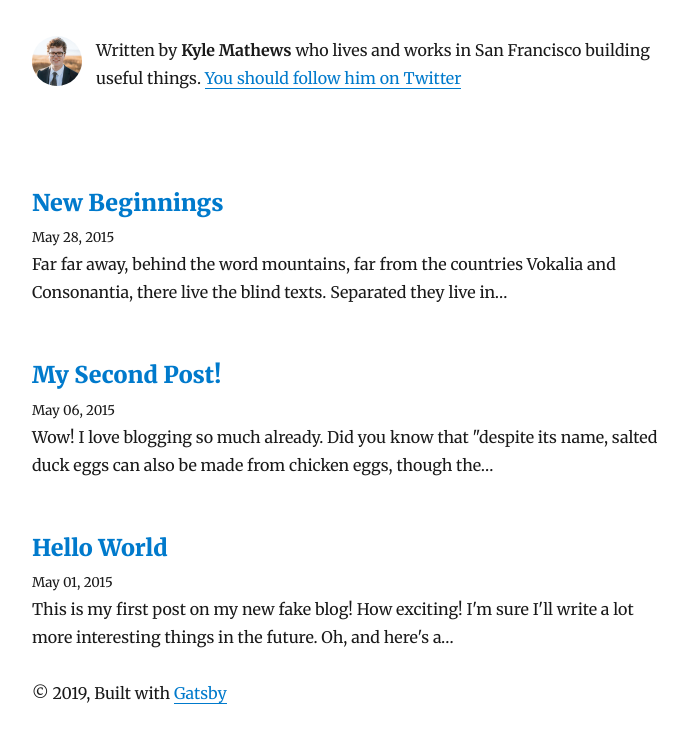
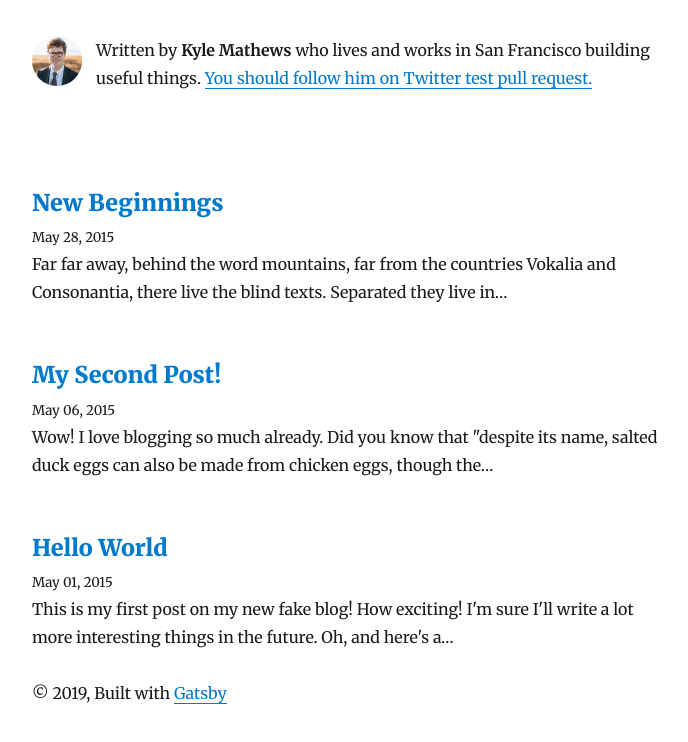
Before and after one commit to miyamoto-yosuke/testwebsite, a Gatsby site: page / in a window 1280 px wide. Shown: the part 188-930 px from the top of the page, without its empty margins (293-981 px from the left). Built offline with nearby package versions, Linux system fonts and the light colour scheme; Gatsby itself is replaced by a stand-in of ours; some packages are replaced by stand-ins of ours.

Commit message:
1st pull request.

```diff
--- a/src/components/Bio.js
+++ b/src/components/Bio.js
@@ -33,6 +33,7 @@ function Bio() {
               {` `}
               <a href={`https://twitter.com/${social.twitter}`}>
                 You should follow him on Twitter
+                test pull request.
               </a>
             </p>
           </div>
```
